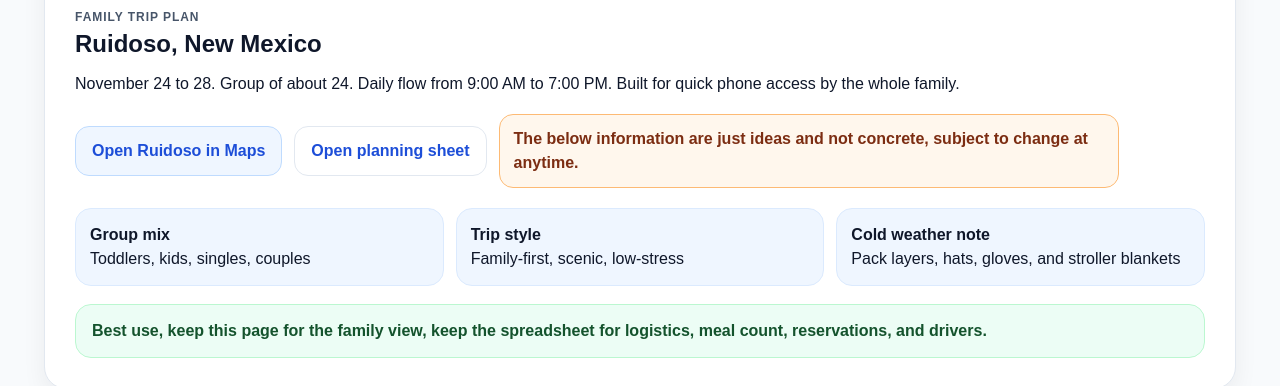
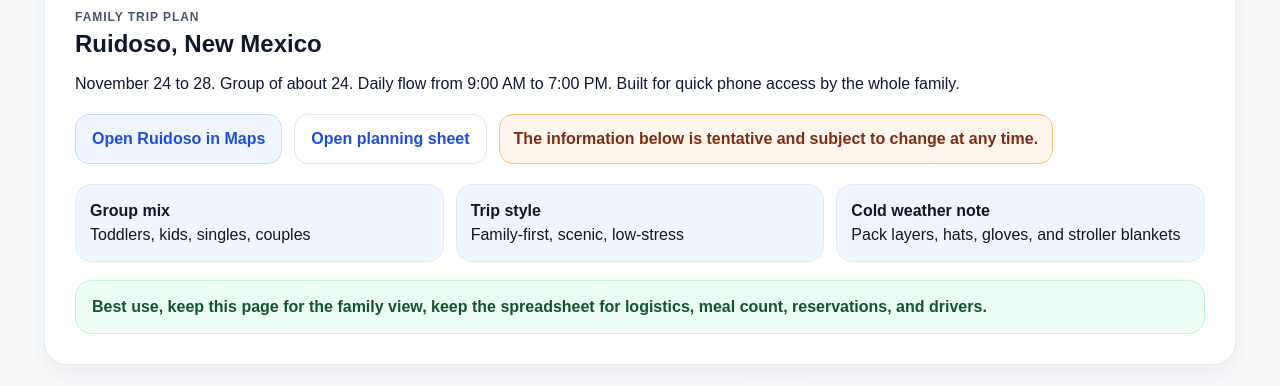
Before and after one commit to JamesJones4301/ruidoso-family-trip, a website: page index.html in a window 1280 px wide. Shown: the part 387-773 px from the top of the page. Drawn offline with Linux system fonts and the light colour scheme.

Commit message:
Update hero note wording

```diff
--- a/index.html
+++ b/index.html
@@ -297,7 +297,7 @@
         <div class="hero-actions">
           <a class="button" href="https://maps.google.com/?q=Ruidoso,+New+Mexico" target="_blank" rel="noreferrer">Open Ruidoso in Maps</a>
           <a class="button secondary" href="https://docs.google.com/spreadsheets/d/1YTnZuu9Od8k_ba_cGtzh3FCgMr0ICMh2DrJthe2PMZc/edit?usp=sharing" target="_blank" rel="noreferrer">Open planning sheet</a>
-          <div class="hero-note"><strong>The below information are just ideas and not concrete, subject to change at anytime.</strong></div>
+          <div class="hero-note"><strong>The information below is tentative and subject to change at any time.</strong></div>
         </div>
         <div class="meta">
           <div><strong>Group mix</strong><br>Toddlers, kids, singles, couples</div>
```
